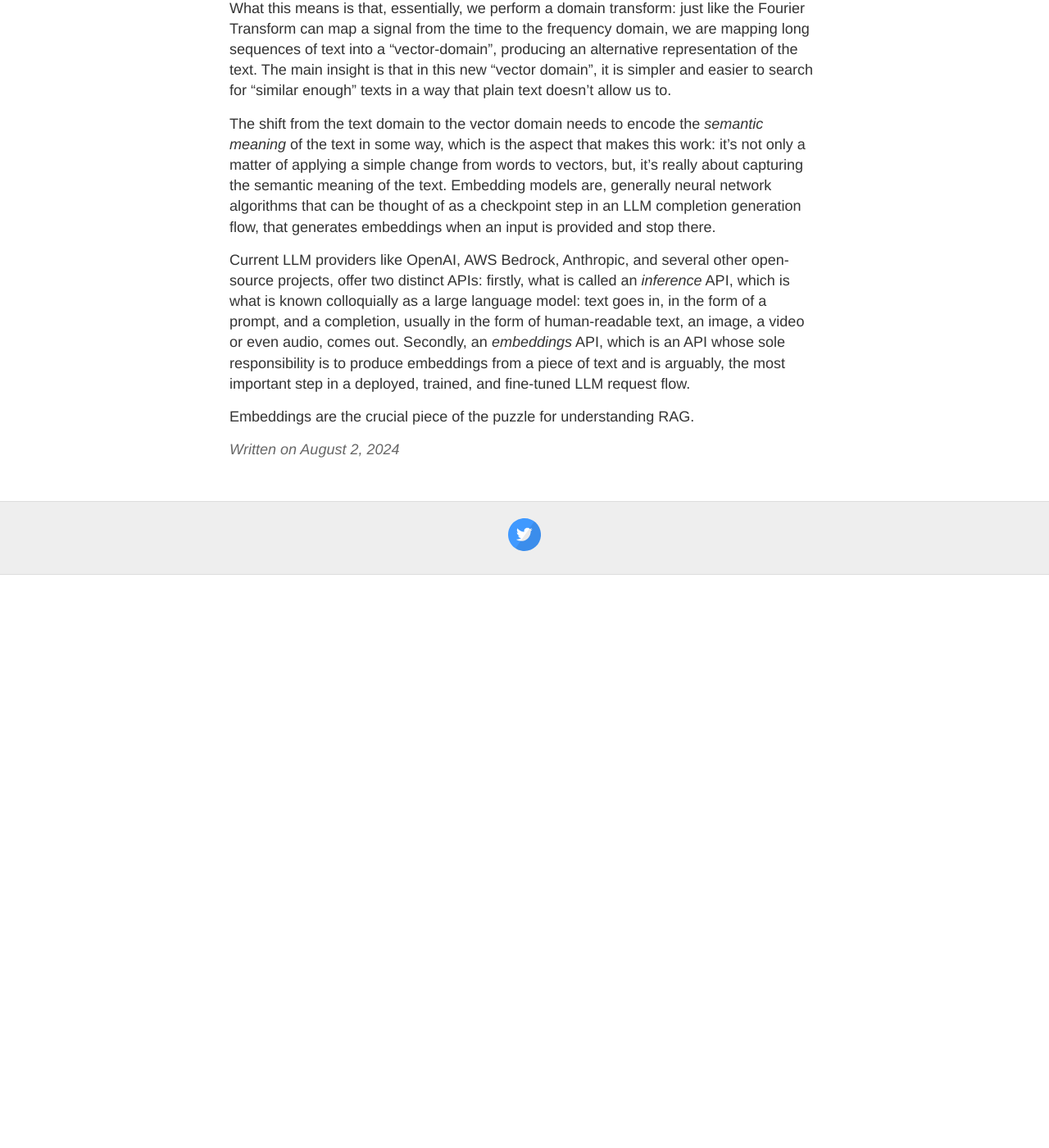
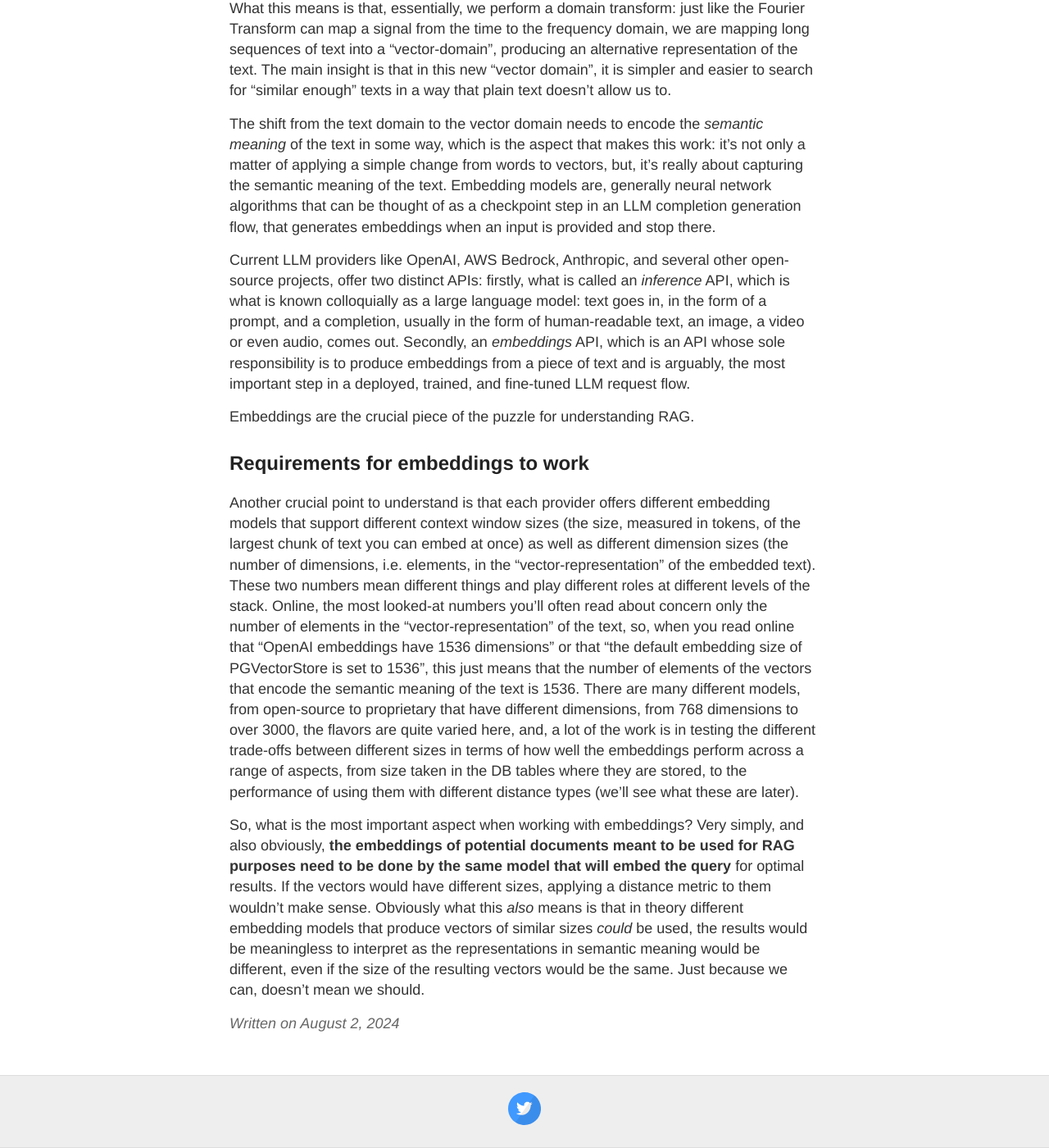
Before and after one commit to bruno-oliveira/techblog, a Jekyll site: the page built from _posts/2024-08-02-Understanding-the-internals-of-RAG.md, in a window 1280 px wide and 1400 px high, scrolled down 1008 px. Shown: the whole window at 82% size. Built offline with Jekyll 4.4.1, drawn with Linux system fonts in a browser that asks for light colours; our own code applies the rules of GitHub Pages for plain Markdown files; before the commit the page ends 1709 px from its top, so only the background shows below that.

Commit message:
Update 2024-08-02-Understanding-the-internals-of-RAG.md

```diff
--- a/_posts/2024-08-02-Understanding-the-internals-of-RAG.md
+++ b/_posts/2024-08-02-Understanding-the-internals-of-RAG.md
@@ -19,3 +19,12 @@ Current LLM providers like OpenAI, AWS Bedrock, Anthropic, and several other ope
 Secondly, an _embeddings_ API, which is an API whose sole responsibility is to produce embeddings from a piece of text and is arguably, the most important step in a deployed, trained, and fine-tuned LLM request flow.
 
 Embeddings are the crucial piece of the puzzle for understanding RAG.
+
+## Requirements for embeddings to work
+
+Another crucial point to understand is that each provider offers different embedding models that support different context window sizes (the size, measured in tokens, of the largest chunk of text you can embed at once) as well as different dimension sizes (the number of dimensions, i.e. elements, in the "vector-representation" of the embedded text).
+These two numbers mean different things and play different roles at different levels of the stack.
+Online, the most looked-at numbers you'll often read about concern only the number of elements in the "vector-representation" of the text, so, when you read online that "OpenAI embeddings have 1536 dimensions" or that "the default embedding size of PGVectorStore is set to 1536", this just means that the number of elements of the vectors that encode the semantic meaning of the text is 1536.
+There are many different models, from open-source to proprietary that have different dimensions, from 768 dimensions to over 3000, the flavors are quite varied here, and, a lot of the work is in testing the different trade-offs between different sizes in terms of how well the embeddings perform across a range of aspects, from size taken in the DB tables where they are stored, to the performance of using them with different distance types (we'll see what these are later).
+
+So, what is the most important aspect when working with embeddings? Very simply, and also obviously, **the embeddings of potential documents meant to be used for RAG purposes need to be done by the same model that will embed the query** for optimal results. If the vectors would have different sizes, applying a distance metric to them wouldn't make sense. Obviously what this _also_ means is that in theory different embedding models that produce vectors of similar sizes _could_ be used, the results would be meaningless to interpret as the representations in semantic meaning would be different, even if the size of the resulting vectors would be the same. Just because we can, doesn't mean we should.
```
